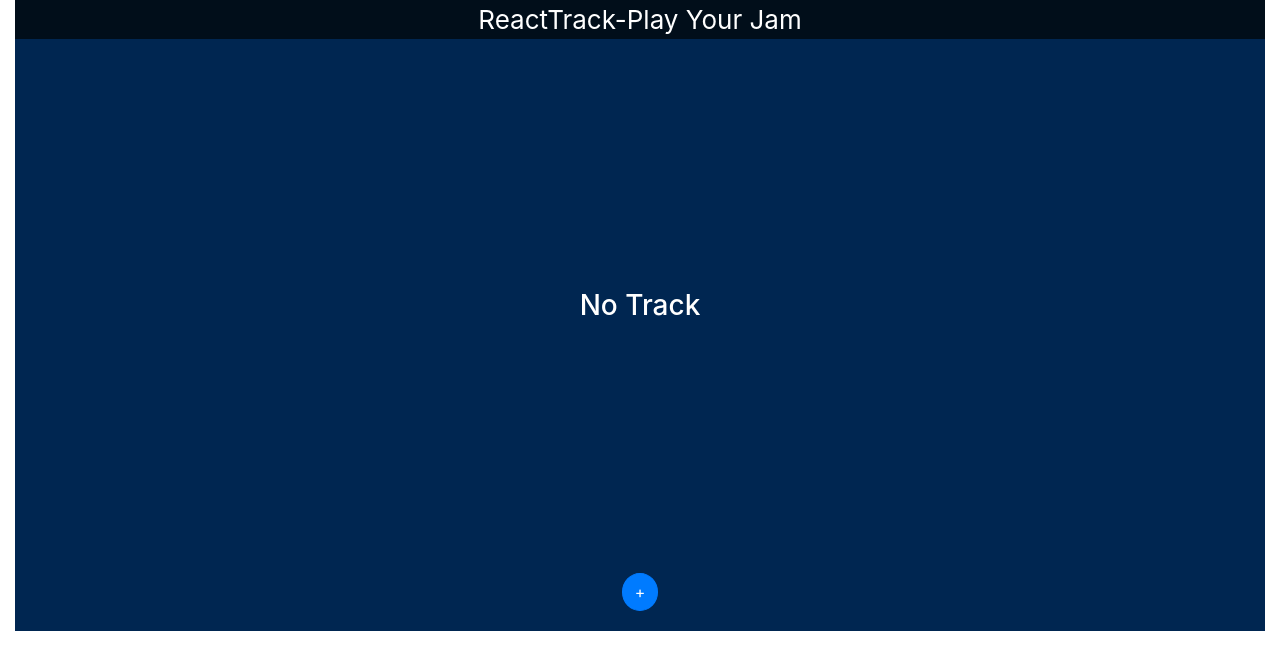
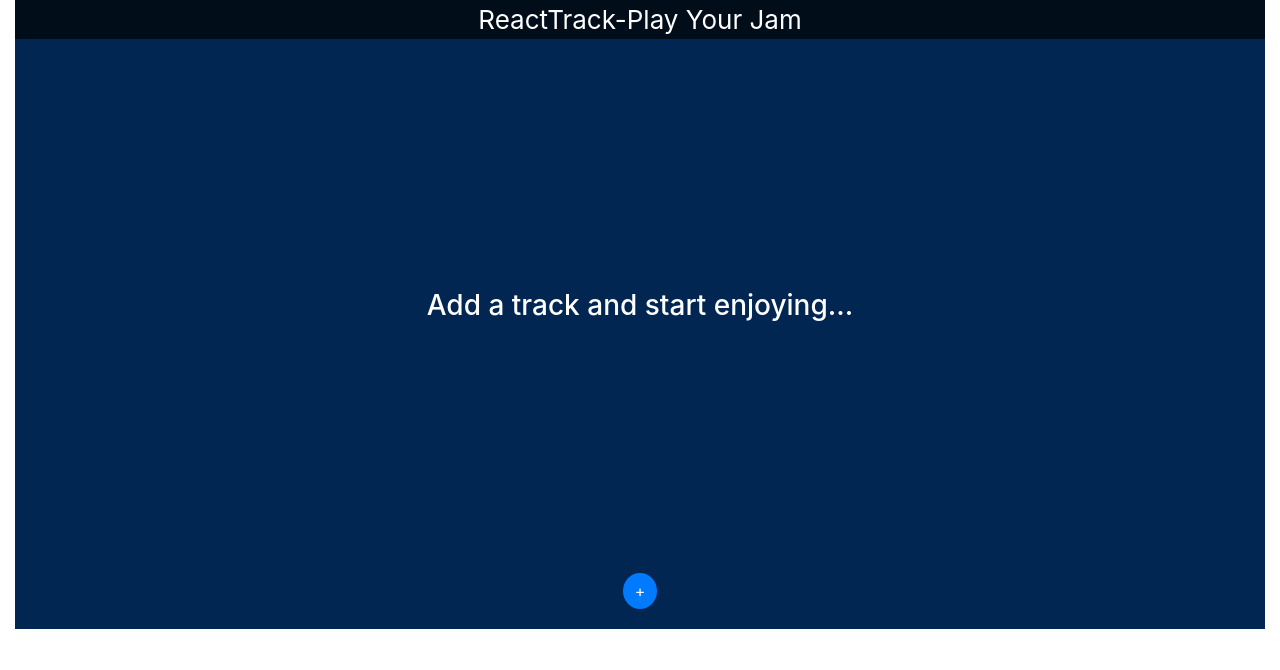
Before and after one commit to pronayguha13/react-music-player, a React (Create React App) app: page / in a window 1280 px wide. Shown: the top 670 px of the page. Built offline with nearby package versions, Linux system fonts and the light colour scheme.

Commit message:
File format issue fixed,2nd netlify build

```diff
--- a/src/App.js
+++ b/src/App.js
@@ -8,6 +8,8 @@ const App = () => {
   const [trackList, setTrackList] = useState([]);
   const [nowPlaying, setNowPlaying] = useState([]);
   const [isPlaying, setIsPlaying] = useState(false);
+  const [error, setError] = useState(null);
+  const types = ["audio/mp3", "audio/ogg", "audio/mpeg"];
 
   const autoNextTrackSelector = () => {
     const currID = trackList.indexOf(nowPlaying[0]);
@@ -22,10 +24,18 @@ const App = () => {
 
   const getNewTrack = (newTrack) => {
     console.log("getNewTrack -> newTrack", newTrack);
-    const prevTrackList = trackList;
-    if (newTrack !== undefined) {
+    if (newTrack !== undefined && types.includes(newTrack.type)) {
+      console.log("FileUploadHandler -> newTrack", newTrack);
+      const prevTrackList = trackList;
       const newTrackList = [...prevTrackList, newTrack];
+      console.log("getNewTrack -> newTrackList", newTrackList);
       setTrackList(newTrackList);
+      setError("");
+    } else if (newTrack.type === "audio/x-m4a") {
+      setError("Unsupported File format");
+    } else {
+      console.log("no File or invalid type");
+      setError("Please select an audio file");
     }
   };
 
@@ -37,12 +47,13 @@ const App = () => {
   return (
     <div className="container-fluid">
       <Navbar />
-      {trackList.length ? (
+      {trackList.length || error !== null ? (
         <TrackList
           nowPlaying={nowPlaying}
           trackList={trackList}
           setNowPlayingHandler={setNowPlayingHandler}
           isPlaying={isPlaying}
+          error={error}
         />
       ) : (
         <h3
@@ -55,7 +66,7 @@ const App = () => {
             marginBottom: 0,
           }}
         >
-          No Track
+          Add a track and start enjoying...
         </h3>
       )}
       <AddTrackButton trackList={trackList} updateTrackList={getNewTrack} />
--- a/src/components/AddTrackButton.js
+++ b/src/components/AddTrackButton.js
@@ -6,14 +6,19 @@ export default function AddTrackButton({ trackList, updateTrackList }) {
 
   const fileUploadHandler = (e) => {
     const file = e.target.files[0];
-    console.log("fileUploadHandler -> file", file);
+    console.log("fileUploadHandler -> file", file, file.type);
     updateTrackList(file);
   };
 
   return (
     <div style={{ textAlign: "center", background: "#002651" }}>
       <Button
-        style={{ borderRadius: "50%", marginBottom: 20 }}
+        style={{
+          border: "none",
+          borderRadius: "50%",
+          marginBottom: 20,
+          outline: "none",
+        }}
         onClick={() => myRef.current.click()}
       >
         +
--- a/src/components/TrackList.js
+++ b/src/components/TrackList.js
@@ -6,6 +6,7 @@ export default function TrackList({
   nowPlaying,
   setNowPlayingHandler,
   isPlaying,
+  error,
 }) {
   console.log("TrackList -> trackList", trackList);
 
@@ -21,16 +22,17 @@ export default function TrackList({
             marginBottom: 10,
           }}
           key={index}
+          onClick={() => setNowPlayingHandler(index)}
         >
           <p style={{ marginBottom: "auto", marginTop: "auto" }}>
-            {/* && trackList.indexOf(nowPlaying) === index */}
             {isPlaying && nowPlaying[0].name === track.name ? (
               <img
                 style={{
                   width: "24px",
                   border: "none",
                   outline: "none",
-                  marginRight: "30px",
+                  // marginRight: "30px",
+                  marginLeft: 10,
                 }}
                 src="/assets/pause-button-24.png"
                 alt="pause"
@@ -41,22 +43,18 @@ export default function TrackList({
                   width: "24px",
                   border: "none",
                   outline: "none",
-                  marginRight: 30,
+                  // marginRight: 30,
+                  marginLeft: 10,
                 }}
                 src="/assets/playButton.png"
                 alt="play"
               />
             )}
-            <span
-              style={{ cursor: "pointer" }}
-              onClick={() => setNowPlayingHandler(index)}
-            >
-              {" "}
-              {track.name}
-            </span>
+            <span style={{ cursor: "pointer" }}> {track.name}</span>
           </p>
         </Card>
       ))}
+      {error && <p style={{ color: "#fff", textAlign: "center" }}>{error}</p>}
     </div>
   );
 }
```
